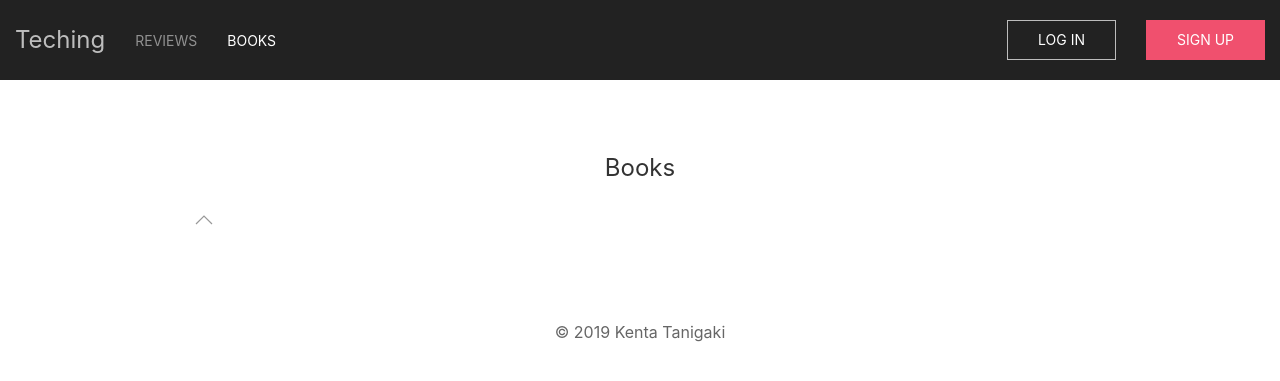
After one commit to skyloken/techshelf, a Django app: page /books/ in a window 1280 px wide. The commit adds this page. Shown: the top 381 px of the page. Run offline with Django 3.2, Linux system fonts and the light colour scheme; data that the repository does not hold is empty; parts of the project's set-up code (start-up, migrations or seed data) failed here and were passed over.

Commit message:
#15 本の一覧表示機能を実装

```diff
--- /dev/null
+++ b/app/templates/app/books.html
@@ -0,0 +1,26 @@
+{% extends 'app/base.html' %}
+{% load static %}
+
+{% block title %}
+    Books - {{ block.super }}
+{% endblock %}
+
+{% block content %}
+
+    <div class="uk-section">
+        <div class="uk-container uk-container-small">
+            <p class="uk-text-lead uk-text-center">Books</p>
+            <div class="uk-flex uk-flex-center " uk-grid uk-scrollspy="cls: uk-animation-fade; target: .uk-card; delay: 100; repeat: false">
+                {% for book in book_list %}
+                    <div>
+                        <div class="uk-card uk-card-default uk-card-hover uk-card-media-top">
+                            <a href="{% url 'book_detail' book.id %}"><img src="{{ book.image_link }}" alt=""></a>
+                        </div>
+                    </div>
+                {% endfor %}
+            </div>
+            <a href="#" uk-totop uk-scroll></a>
+        </div>
+    </div>
+
+{% endblock %}
--- a/app/templates/app/layouts/nav.html
+++ b/app/templates/app/layouts/nav.html
@@ -2,9 +2,9 @@
     <nav class="uk-navbar-container uk-navbar-transparent uk-background-secondary uk-light" uk-navbar>
         <div class="uk-navbar-left">
             <ul class="uk-navbar-nav">
-                <a class="uk-navbar-item uk-logo" href="/">Teching</a>
-                <li class="uk-active uk-visible@s"><a href="#">Reviews</a></li>
-                <li class="uk-visible@s"><a href="#">Books</a></li>
+                <a class="uk-navbar-item uk-logo" href="{% url 'index' %}">Teching</a>
+                <li class="uk-{{ reviews_page }} uk-visible@s"><a href="{% url 'index' %}">Reviews</a></li>
+                <li class="uk-{{ books_page }} uk-visible@s"><a href="{% url 'books' %}">Books</a></li>
             </ul>
         </div>
         <div class="uk-navbar-right">
@@ -43,8 +43,8 @@
 
             <li class="uk-logo">Teching</li>
             <li class="uk-nav-header"></li>
-            <li class="uk-active"><a href="#">Reviews</a></li>
-            <li><a href="#">Books</a></li>
+            <li class="uk-{{ reviews_page }}"><a href="{% url 'index' %}">Reviews</a></li>
+            <li class="uk-{{ books_page }}"><a href="{% url 'books' %}">Books</a></li>
             <li class="uk-nav-divider"></li>
 
             {% if user.is_authenticated %}
--- a/app/urls.py
+++ b/app/urls.py
@@ -7,6 +7,9 @@ urlpatterns = [
 
     path('', views.index, name='index'),
     path('reviews/<int:review_id>/', views.review_detail, name='review_detail'),
+
+    path('books/', views.books, name='books'),
+    path('books/<int:book_id>', views.book_detail, name='book_detail'),
 
     path('login/', auth_views.LoginView.as_view(template_name='app/login.html'), name='login'),
     path('logout/', auth_views.LogoutView.as_view(), name='logout'),
--- a/app/views.py
+++ b/app/views.py
@@ -3,7 +3,7 @@ from django.urls import reverse_lazy
 from django.views import generic
 
 from .forms import CustomUserCreationForm
-from .models import Review
+from .models import *
 
 
 class SignUpView(generic.CreateView):
@@ -14,11 +14,23 @@ class SignUpView(generic.CreateView):
 
 def index(request):
     review_list = Review.objects.order_by('-reviewed_at')
-    context = {'review_list': review_list}
+    context = {'reviews_page': 'active', 'review_list': review_list}
     return render(request, 'app/index.html', context)
 
 
 def review_detail(request, review_id):
     review = get_object_or_404(Review, pk=review_id)
-    context = {'review': review}
+    context = {'reviews_page': 'active', 'review': review}
     return render(request, 'app/review_detail.html', context)
+
+
+def books(request):
+    book_list = Book.objects.order_by('title')
+    context = {'books_page': 'active', 'book_list': book_list}
+    return render(request, 'app/books.html', context)
+
+
+def book_detail(request, book_id):
+    book = get_object_or_404(Book, pk=book_id)
+    context = {'books_page': 'active', 'book': book}
+    return render(request, 'app/book_detail.html', context)
```
Also changed, not shown: app/templates/app/book_detail.html (added, +10 -0 lines), app/templates/app/index.html (+6 -2 lines).
